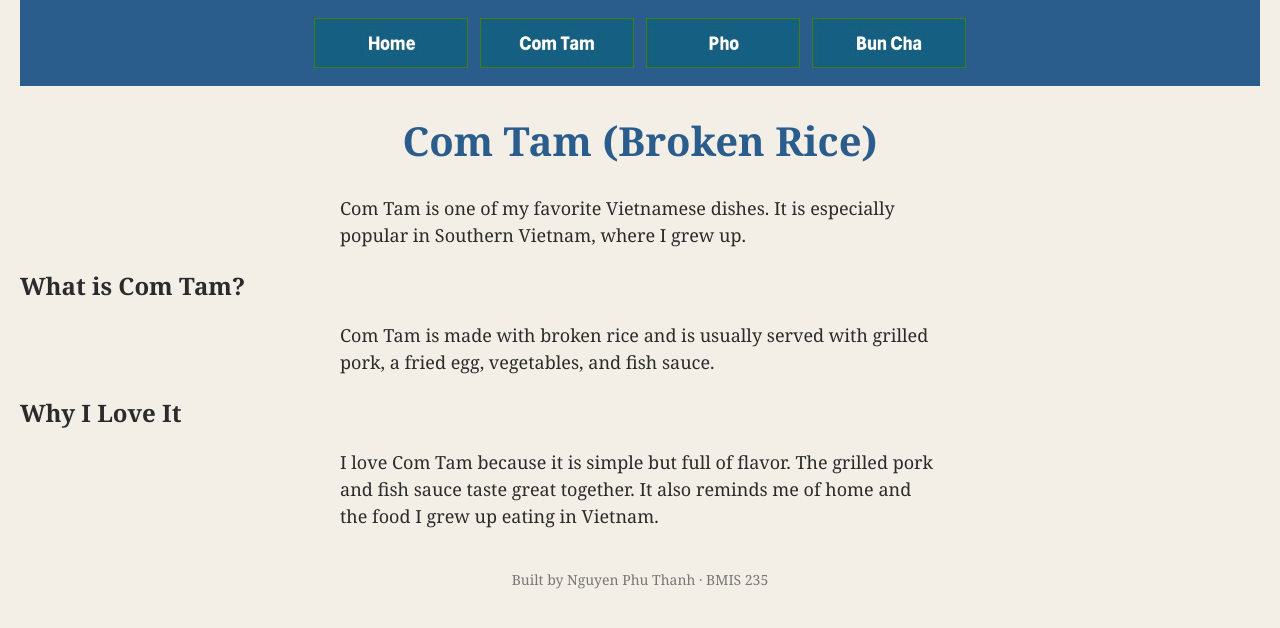
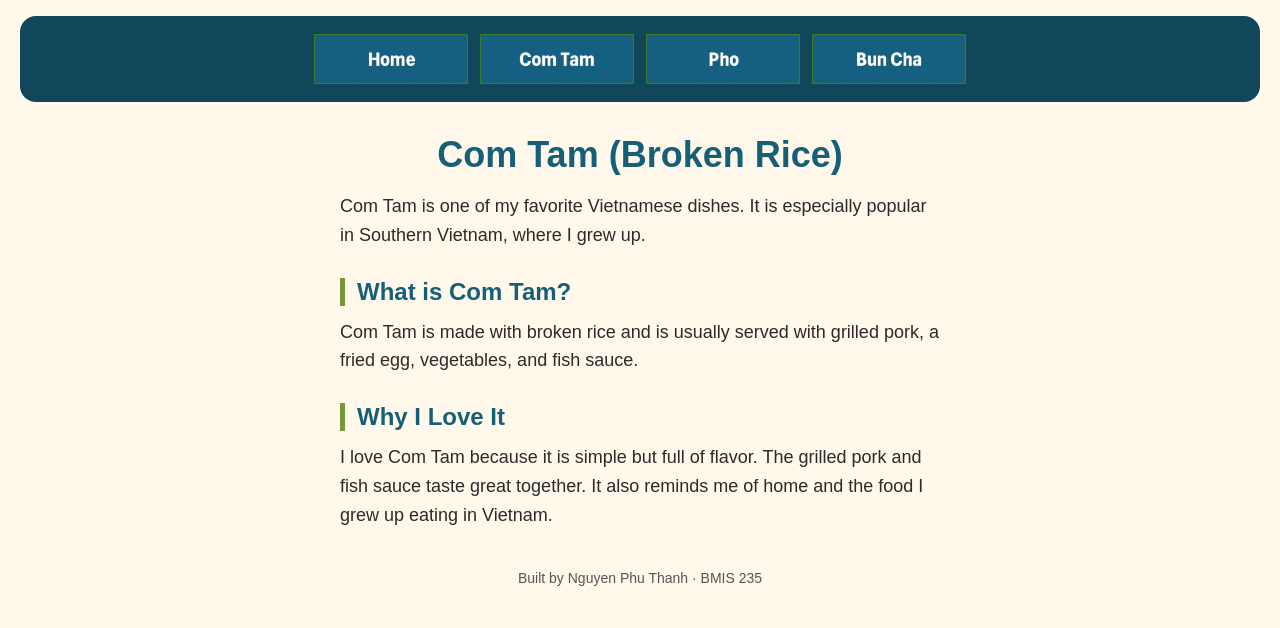
Before and after one commit to pnguyen11-hub/bmis235-html-3, a plain HTML site: page page1.html in a window 1280 px wide. Drawn offline with Linux system fonts and the light colour scheme.

Commit message:
Update styles.css

```diff
--- a/styles.css
+++ b/styles.css
@@ -1,59 +1,80 @@
-/* =====================================================================
-   styles.css  ·  YOUR BRAND
-   ---------------------------------------------------------------------
-   This one file is your brand guide. Every page that links to it gets
-   the same font, the same colors and the same spacing.
-   Change a color here once, and every page changes.
+/* styles.css
+   Author: Phu Thanh Nguyen
+   GU username: YOUR-GU-USERNAME
+   Course: BMIS 235 - HTML-3
+*/
 
-   Use the same font and colors you picked for your Excel menu images,
-   so the menu and the pages look like one brand.
-   ===================================================================== */
-
+/* Font and colors for all four pages */
 body {
-    font-family: Georgia, "Times New Roman", serif;
-    background-color: #f4efe6;
+    font-family: Arial, Helvetica, sans-serif;
+    background-color: #fff8eb;
     color: #2b2b2b;
     margin: 0;
-    padding: 0 20px 40px 20px;
+    padding: 16px 20px 40px;
 }
 
-/* the menu at the top of every page */
+/* Menu at the top of each page */
 nav {
-    background-color: #2b5d8c;
+    background-color: #10475a;
     padding: 14px;
     text-align: center;
 }
 
-/* every image inside the menu is forced to the same height.
-   If your images still look different sizes, their WIDTHS are
-   different: go back to Excel and make every cell the same size. */
+nav a {
+    text-decoration: none;
+}
+
 nav img {
     height: 50px;
+    width: auto;
     margin: 4px;
     vertical-align: middle;
 }
 
-/* no underline or border around the image links */
-nav a {
-    text-decoration: none;
+/* Page title */
+h1 {
+    color: #155f77;
+    text-align: center;
+    font-size: 36px;
+    margin: 32px auto 16px;
 }
 
-h1 {
-    color: #2b5d8c;
-    text-align: center;
-    font-size: 40px;
+/* Paragraphs */
+p {
+    max-width: 600px;
+    margin: 12px auto 20px;
+    font-size: 18px;
+    line-height: 1.6;
 }
 
-p {
-    max-width: 600px;
-    margin: 20px auto;
-    font-size: 18px;
-    line-height: 1.5;
+/* Footer */
+footer {
+    margin-top: 40px;
+    text-align: center;
+    font-size: 14px;
+    color: #555555;
 }
 
-footer {
-    text-align: center;
-    font-size: 14px;
-    color: #777777;
-    margin-top: 40px;
+/* New style 1: Round the corners of the menu bar */
+nav {
+    border-radius: 16px;
 }
+
+/* New style 2: Highlight a menu button when you hover or use Tab */
+nav a:hover img,
+nav a:focus-visible img {
+    outline: 3px solid #c9df75;
+    outline-offset: 2px;
+}
+
+/* New style 3: Line up section headings with the text and add a green stripe */
+body > h2,
+main > h2 {
+    box-sizing: border-box;
+    max-width: 600px;
+    margin: 28px auto 8px;
+    padding-left: 12px;
+    border-left: 5px solid #769839;
+    color: #155f77;
+    font-size: 24px;
+}
```
